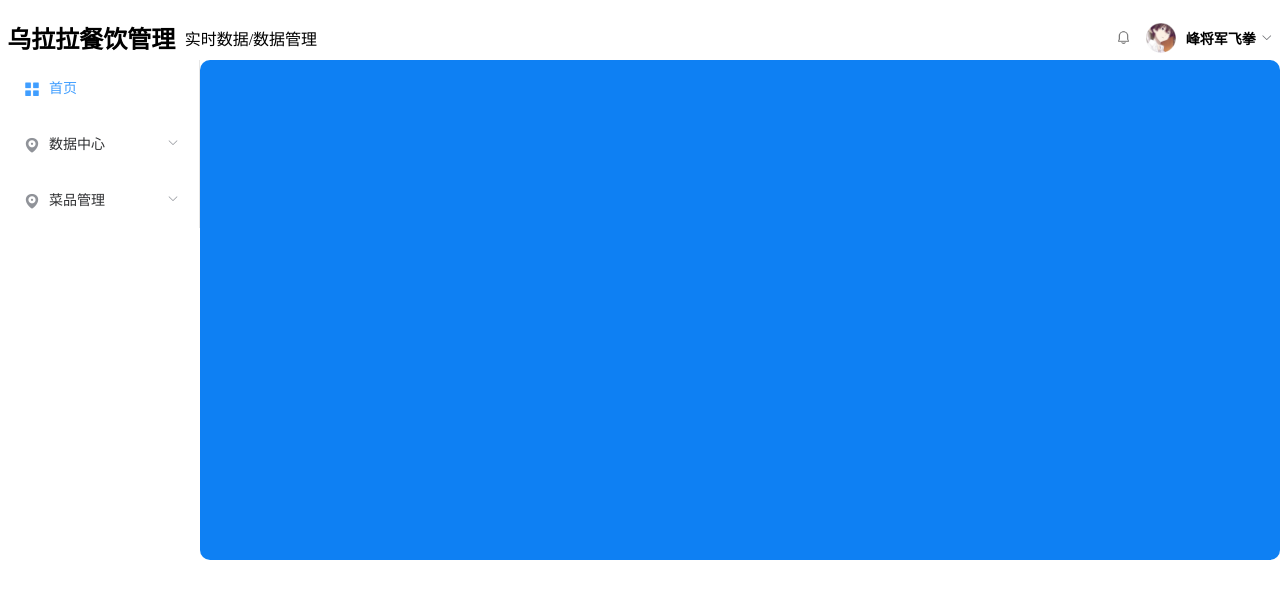
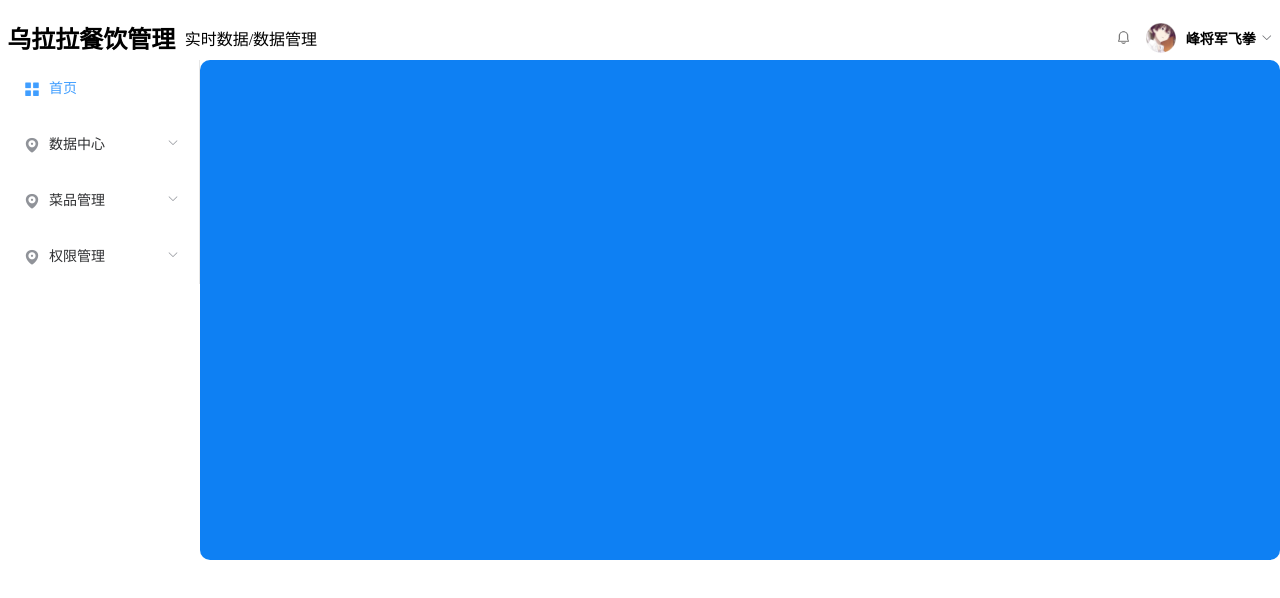
Before and after one commit to bo-ddd/wulala-restaurant-cms, a Vue app: page /home in a window 1280 px wide. Shown: the top 598 px of the page. Built offline with nearby package versions, Linux system fonts and the light colour scheme; no server answers.

Commit message:
添加权限管理导航

```diff
--- a/src/router/index.js
+++ b/src/router/index.js
@@ -34,6 +34,16 @@ const routes = [
         path: '/classify',
         name: 'classify',
         component:() =>import("@/views/MerchandiseManagement/ClassIfy.vue")
+      },
+      {
+        path: '/rolemg',
+        name: 'rolemg',
+        component:() =>import("@/views/Permissions/RoleManagement.vue")
+      },
+      {
+        path: '/usermg',
+        name: 'usermg',
+        component:() =>import("@/views/Permissions/UserManagement.vue")
       }
     ]
   }
--- a/src/views/Home.vue
+++ b/src/views/Home.vue
@@ -64,7 +64,6 @@
                   <span>数据中心</span>
                 </template>
                 <el-menu-item-group>
-
                   <el-menu-item index="shuju">实时数据</el-menu-item>
                   <el-menu-item index="1-2">菜品数据</el-menu-item>
                 </el-menu-item-group>
@@ -75,13 +74,20 @@
                   <span>菜品管理</span>
                 </template>
                 <el-menu-item-group>
-
                   <el-menu-item index="goodsdata">菜品数据</el-menu-item>
                   <el-menu-item index="classify">菜品分类</el-menu-item>
                 </el-menu-item-group>
-
               </el-submenu>
-
+              <el-submenu index="4">
+                <template slot="title">
+                  <i class="el-icon-location"></i>
+                  <span>权限管理</span>
+                </template>
+                <el-menu-item-group>
+                  <el-menu-item index="rolemg">角色管理</el-menu-item>
+                  <el-menu-item index="usermg">用户管理</el-menu-item>
+                </el-menu-item-group>
+              </el-submenu>
             </el-menu>
           </el-col>
         </el-row>
--- a/src/views/MerchandiseManagement/GoodsData.vue
+++ b/src/views/MerchandiseManagement/GoodsData.vue
@@ -1,6 +1,6 @@
 <template>
     <div>
-        <h4 class="mg-rl_20">菜品管理</h4>
+        <h4 class="mg-rl_20 title">菜品管理</h4>
         <div class="box-contont">
             <div class="box-inquire">
                 <div class="box-inquire_inp">
@@ -218,7 +218,9 @@ export default {
     font-weight: 600;
     margin-right: 5px;
 }
-
+.title{
+    color: white;
+}
 .banner-food_png {
     width: 50px;
     height: 50px;
--- /dev/null
+++ b/src/views/Permissions/RoleManagement.vue
@@ -0,0 +1,3 @@
+<template>
+    <div>角色管理</div>
+</template>
--- /dev/null
+++ b/src/views/Permissions/UserManagement.vue
@@ -0,0 +1,3 @@
+<template>
+    <div>用户管理</div>
+</template>
```
